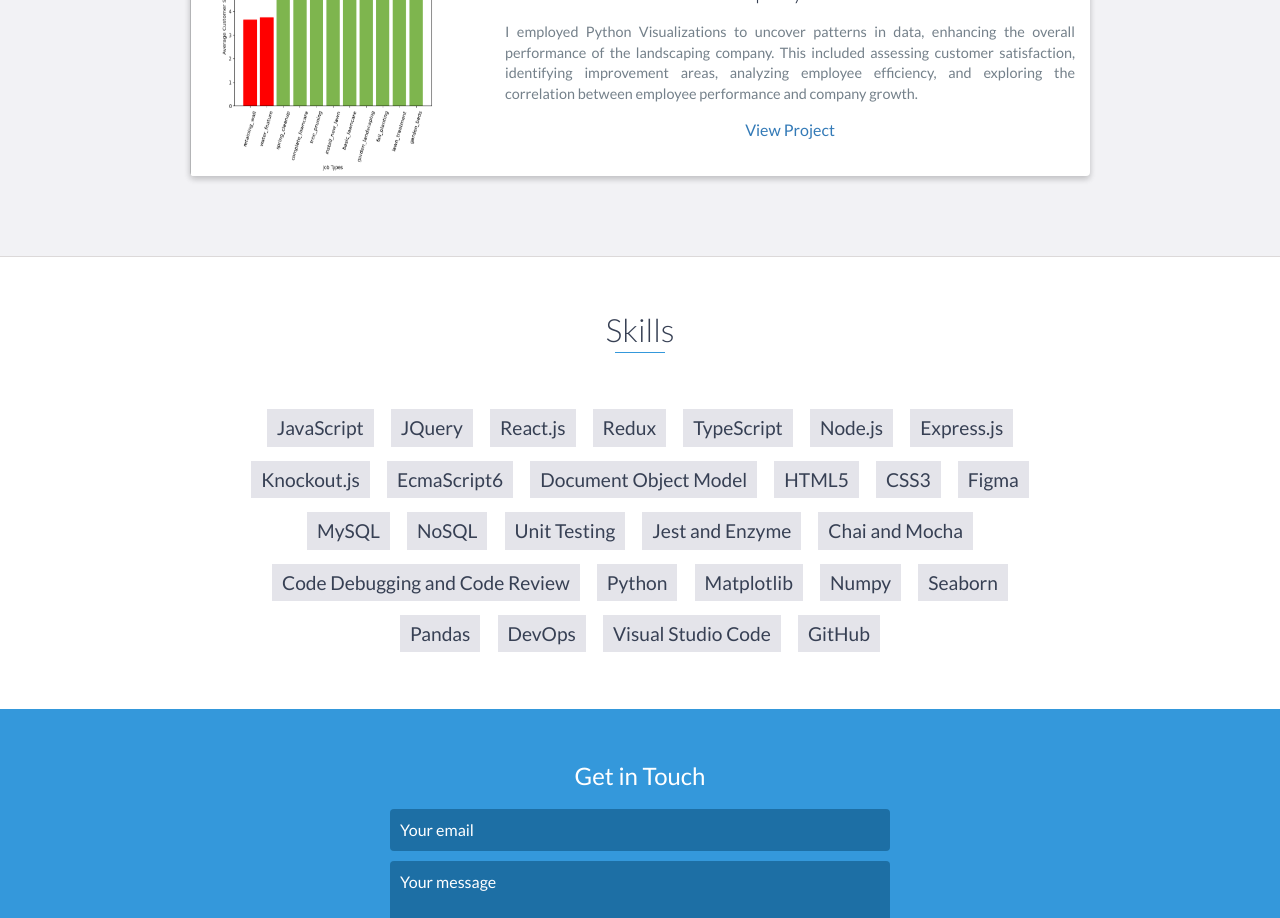
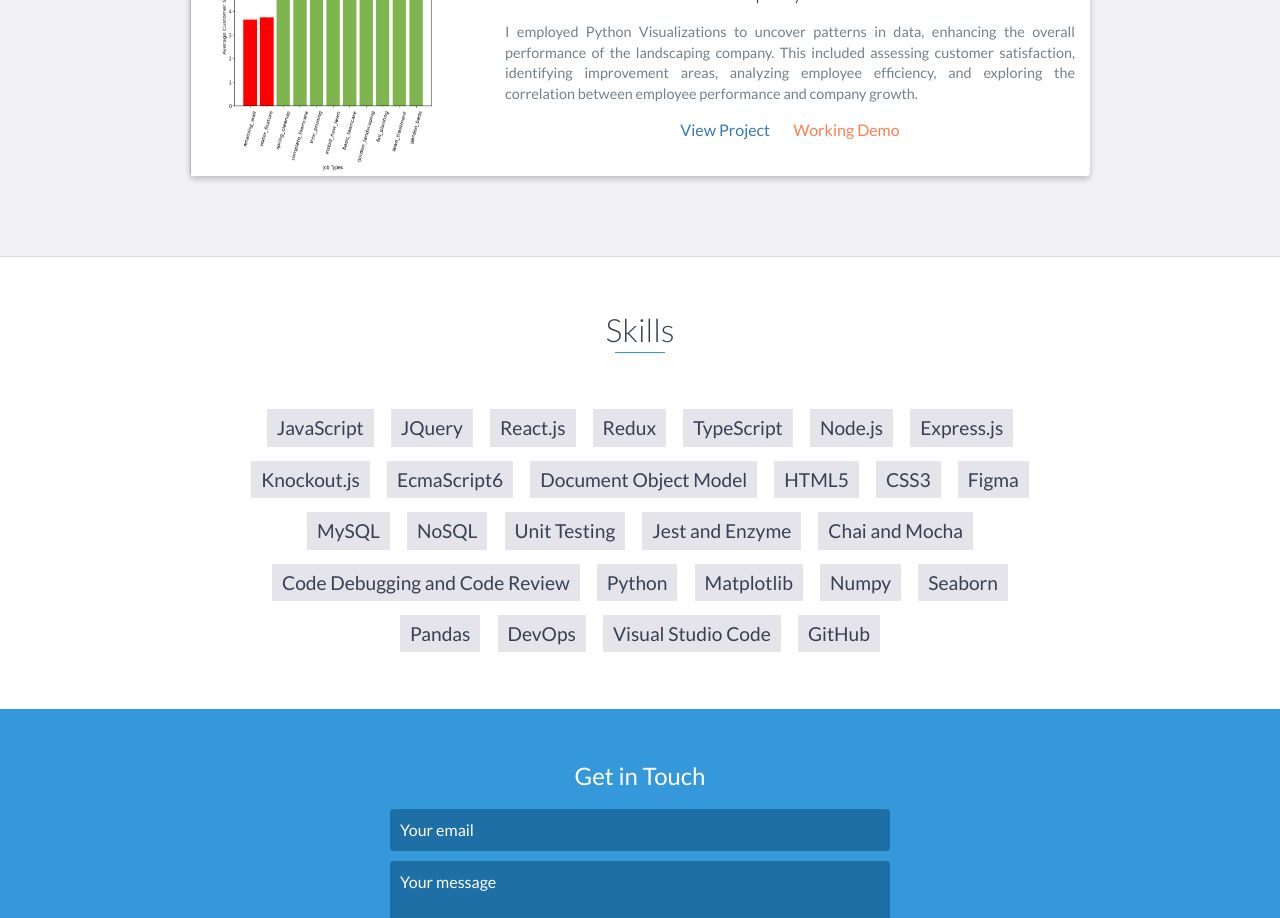
Before and after one commit to swapnalikadam/swapnalikadam, a website: page index.html in a window 1280 px wide. Shown: the part 5840-6758 px from the top of the page. Drawn offline with nearby package versions, Linux system fonts and the light colour scheme.

Commit message:
Update index.html

```diff
--- a/index.html
+++ b/index.html
@@ -277,6 +277,7 @@
                             We have designed a georeferencing feature on Nature's Palette website as a group project that allows users to search for bird species based on their biological details. The results are displayed as markers on Google Maps. Also, we implemented shape drawing functionality for data collection and enabled marker hover-over to provide location details. This feature highlights concentrated bird species availability, making it easier for users to identify them.                        </p>
                         <a href="https://github.com/swapnalikadam/Academic-Projects/tree/Georeferencing-Feature-Implementation">View Project</a>
                         <a style="margin-left: 20px; color: coral;" href="https://docs.google.com/presentation/d/1AWqDipMHuimgCzhIqQqhz5nSNnx03Got/edit?usp=sharing&ouid=105621801929464830713&rtpof=true&sd=true">Project Presentation</a>
+
                     </div>
                     <!-- End .project-info -->
                 </div>
@@ -309,6 +310,7 @@
                             I employed Python Visualizations to uncover patterns in data, enhancing the overall performance of the landscaping company. This included assessing customer satisfaction, identifying improvement areas, analyzing employee efficiency, and exploring the correlation between employee performance and company growth.
                         </p>
                         <a href="https://github.com/swapnalikadam/Academic-Projects/tree/Data-Visualizations-Project">View Project</a>
+			<a style="margin-left: 20px; color: coral;" href="https://youtu.be/LzmaNrwtyhI">Working Demo</a>
                     </div>
                     <!-- End .project-info -->
                 </div>
```
